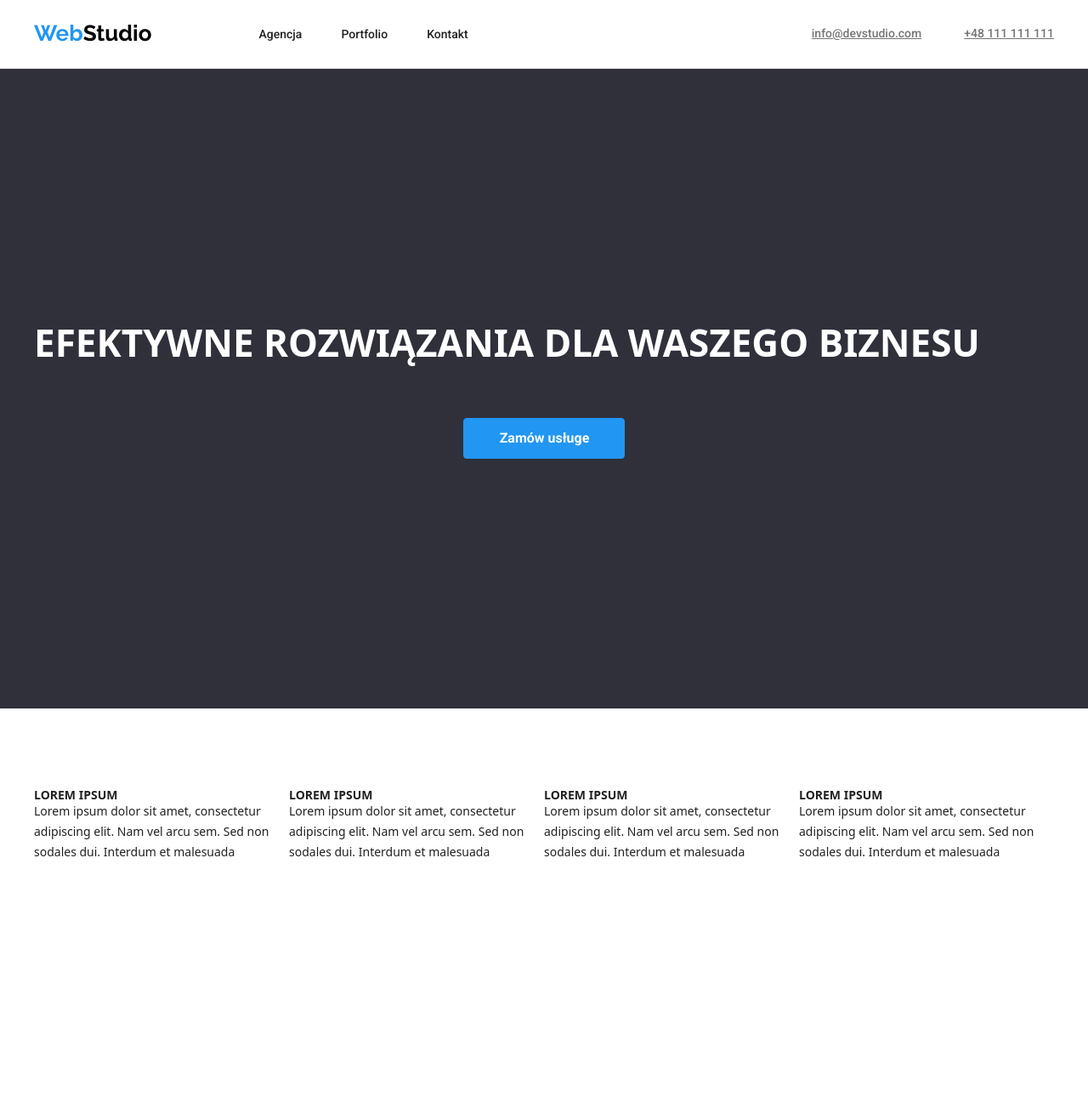
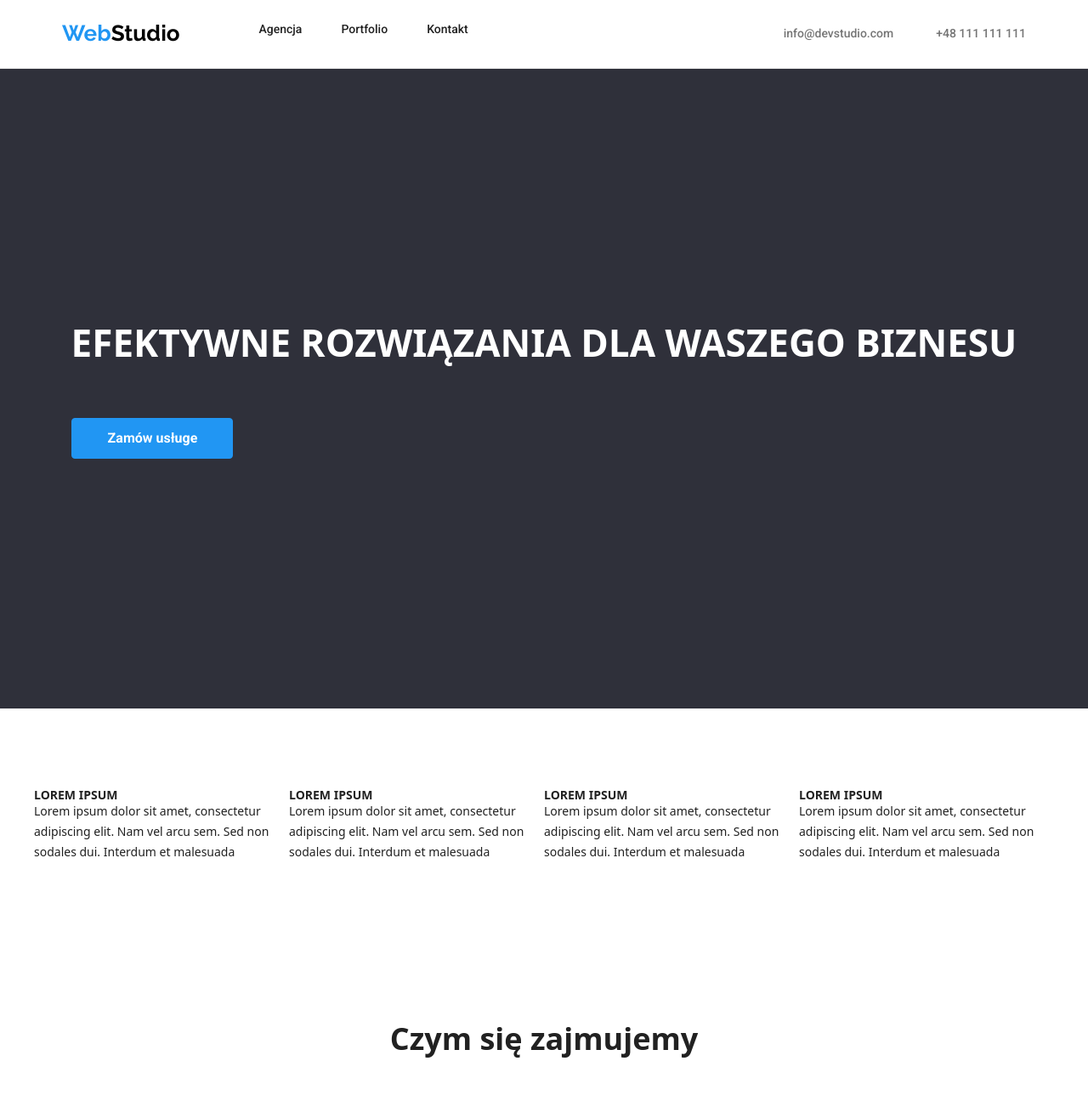
Before and after one commit to nikitakryvitski15/goit-markup-hw-03, a plain HTML site: page index.html in a window 1280 px wide. Shown: the top 1289 px of the page at 85% size. Drawn offline with nearby package versions, Linux system fonts and the light colour scheme.

Commit message:
hw3_poprawki

```diff
--- a/css/style.css
+++ b/css/styles.css
@@ -1,8 +1,3 @@
-* {
-  margin: 0;
-  padding: 0;
-}
-
 :root {
   --brand-color: #212121;
   --hover-color: #2196f3;
@@ -13,12 +8,30 @@
   --link-color: #ffffff99;
   --backgrund-button:#F5F4FA;
   --border-buttom:#ECECEC;
+  --font-primary: "Roboto", sans-serif;
+  --font-secondary: "Raleway", sans-serif;
+}
 
+* {
+  margin: 0;
+  padding: 0;
+}
+
+ul {
+  list-style: none;
+}
+
+a {
+  text-decoration: none;
+}
+
+button {
+  cursor: pointer;
 }
 
 /* style dla body na obóch stronach */
 body {
-  font-family: "Roboto", sans-serif;
+  font-family: var(--font-primary);
   color: var(--brand-color);
   font-size: 18px;
 }
@@ -26,7 +39,6 @@ body {
 .container {
 max-width: 1200px;
   margin: 0 auto;
-  padding: 0, 15px;
 }
 
 .section{
@@ -36,7 +48,7 @@ max-width: 1200px;
 /* style dla logo na obóch stronach */
 .logo {
   display: flex;
-  font-family: "Raleway", sans-serif;
+  font-family: var(--font-secondary);
   font-style: bold;
   font-weight: 700;
   font-size: 26px;
@@ -60,10 +72,10 @@ max-width: 1200px;
 .container-header {
   display: flex;
   justify-content: space-between;
-  width: 1600px;
   height: 80px;
+  justify-content: center;
   align-items: center;
-  font-family: "Roboto", sans-serif;
+  font-family: var(--font-primary);
   font-weight: 500;
 }
 
@@ -78,10 +90,6 @@ ul {
 }
 
 /* style dla konkaktów w header na obóch stronach */
-.link-tab {
-  color: var(--contacts-color);
-}
-
 .contacts-size {
   display: flex;
   gap:46px;
@@ -113,36 +121,35 @@ ul {
   color: var(--hover-color);
 }
 
+.link-tab {
+  color: var(--contacts-color);
+}
+
+/* style dla h1 w index.html */
 .box1 {
+  display: flex;
   background-color: var(--footer-color);
-  align-items: center;
+
 }
-/* style dla h1 w index.html */
+
 .effects {
   font-size: 44px;
   font-weight: 700;
   line-height: 1.3;
   color: var(--white-color);
-  padding-top: 200px;
-  padding-bottom: 30px;
+  margin-top: 200px;
+  margin-bottom: 30px;
 }
 /* Style dla przycisku w index.html */
-.button-order {
-  display: flex;
-  justify-content: center;
-  align-items: center;
-}
-
 .order-text {
   font-size: 16px;
   line-height: 1.6;
   color: var(--brand-color);
   background-color: var(--hover-color);
   color: var(--white-color);
-  align-content: center;
   border: 1px solid var(--hover-color);
   border-radius: 4px;
-  font-family: "Roboto", sans-serif;
+  font-family: var(--font-primary);
   font-weight: 700;
   padding: 10px 41px 10px 42px;
   margin-top: 30px;
@@ -174,6 +181,7 @@ ul {
 .photo {
   display: flex;
   justify-content: space-between;
+  margin-top: 50px;
 }
 
 /* style dla h3 w index.html */
@@ -191,19 +199,12 @@ ul {
 
 /* style dla h3 w index.html */
 .two-level {
+  display: flex;
   font-size: 36px;
   font-weight: 700;
   line-height: 1.1;
+  text-align: center;
   justify-content: center;
-  align-items: center;
-  width: 352px;
-  height: 42px;
-  margin-top: 94px;
-  margin-bottom: 50px;
-  margin-left: 624px;
-  margin-right: 624px;
-  padding-top: 94px;
-  padding-bottom: 50px;
 }
 
 .team {
@@ -213,6 +214,7 @@ ul {
 .card {
   display: flex;
   column-gap: 30px;
+  margin-top: 50px;
 }
 
 .shadow-card {
@@ -255,7 +257,7 @@ ul {
   border: 1px solid var(--backgrund-button);
   border-radius: 4px;
   color: var(--brand-color);
-  font-family: "Roboto", sans-serif;
+  font-family: var(--font-primary);
   font-weight: 500;
   padding: 6px 22px 6px 22px;
 }
@@ -313,4 +315,7 @@ ul {
 
 .footer {
   background-color: var(--footer-color);
+  padding-top: 60px;
+  padding-bottom: 60px;
+  padding-left: 215px;
 }
--- a/index.html
+++ b/index.html
@@ -10,7 +10,7 @@
   <link rel="preconnect" href="https://fonts.gstatic.com" crossorigin />
   <link href="https://fonts.googleapis.com/css2?family=Raleway:wght@700&family=Roboto:wght@400;500;700;900&display=swap"
     rel="stylesheet" />
-  <link href="./css/style.css" rel="stylesheet" />
+  <link href="./css/styles.css" rel="stylesheet" />
   <link rel="stylesheet" href="https://cdnjs.cloudflare.com/ajax/libs/modern-normalize/1.1.0/modern-normalize.css"
     integrity="sha512-Y0MM+V6ymRKN2zStTqzQ227DWhhp4Mzdo6gnlRnuaNCbc+YN/ZH0sBCLTM4M0oSy9c9VKiCvd4Jk44aCLrNS5Q=="
     crossorigin="anonymous" referrerpolicy="no-referrer" />
@@ -19,8 +19,8 @@
 <body>
   <header class="solution-container">
     <div class="container container-header">
+      <nav class="nav-menu">
         <a class="logo" href="index.html">Web<span class="studio">Studio</span></a>
-      <nav class="nav-menu">
         <ul class="contacts-size">
           <li>
             <a class="link-tab" href="index.html">Agencja </a>
@@ -47,7 +47,6 @@
     <section class="section box1">
       <div class="container">
         <h1 class="effects"> EFEKTYWNE ROZWIĄZANIA DLA WASZEGO BIZNESU</h1>
-        <div class="button-order">
         <button type="button" class="order-text">Zamów usługe</button>
       </div>
       </div>
@@ -153,7 +152,6 @@
   </main>
   <footer class="footer">
     <div class="container">
-      <section class="section">
       <a class="logo" href="index.html">Web <span class="studio2">Studio</span></a>
       <address>
         <ul class="contacts-size3">
@@ -166,7 +164,6 @@
           </li>
         </ul>
       </address>
-      </section>
     </div>
   </footer>
 </body>
```
Also changed, not shown: portfolio.html (+1 -5 lines). Lines whose indentation alone changed are shown as unchanged.
